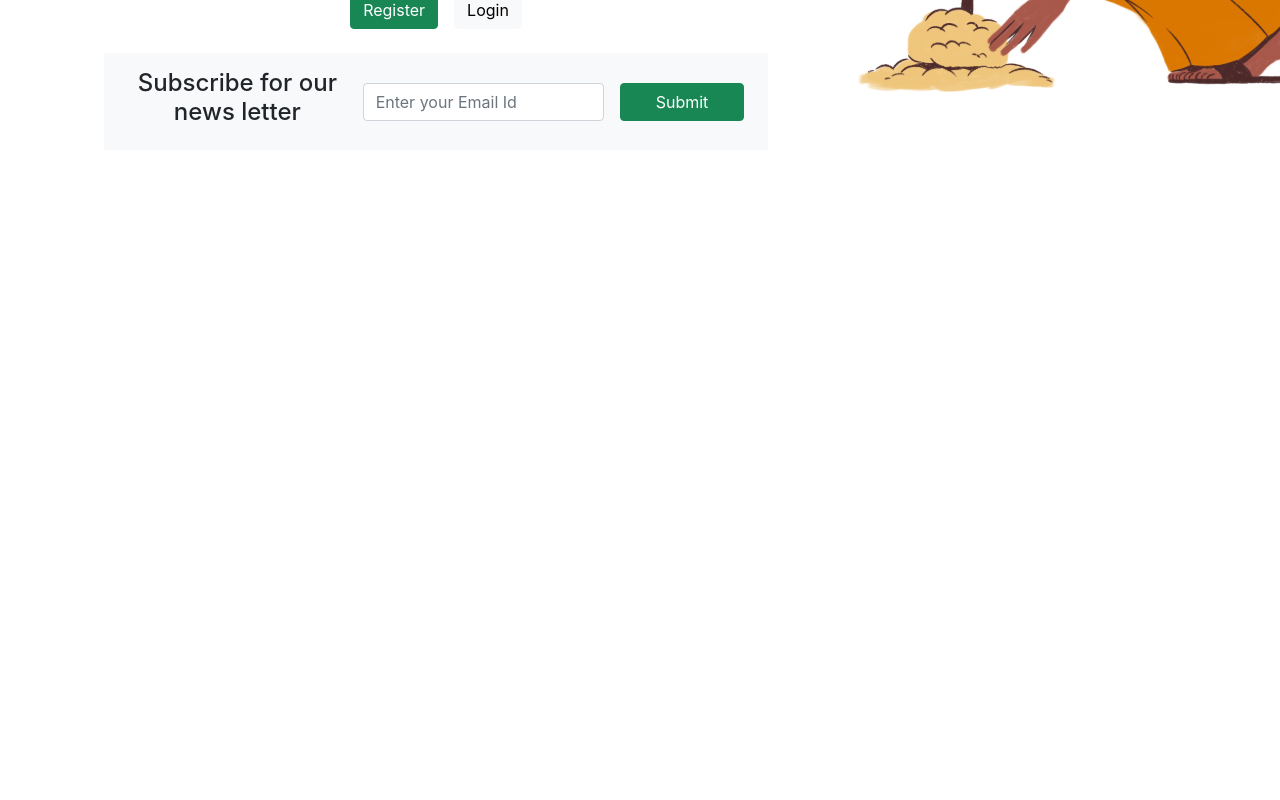
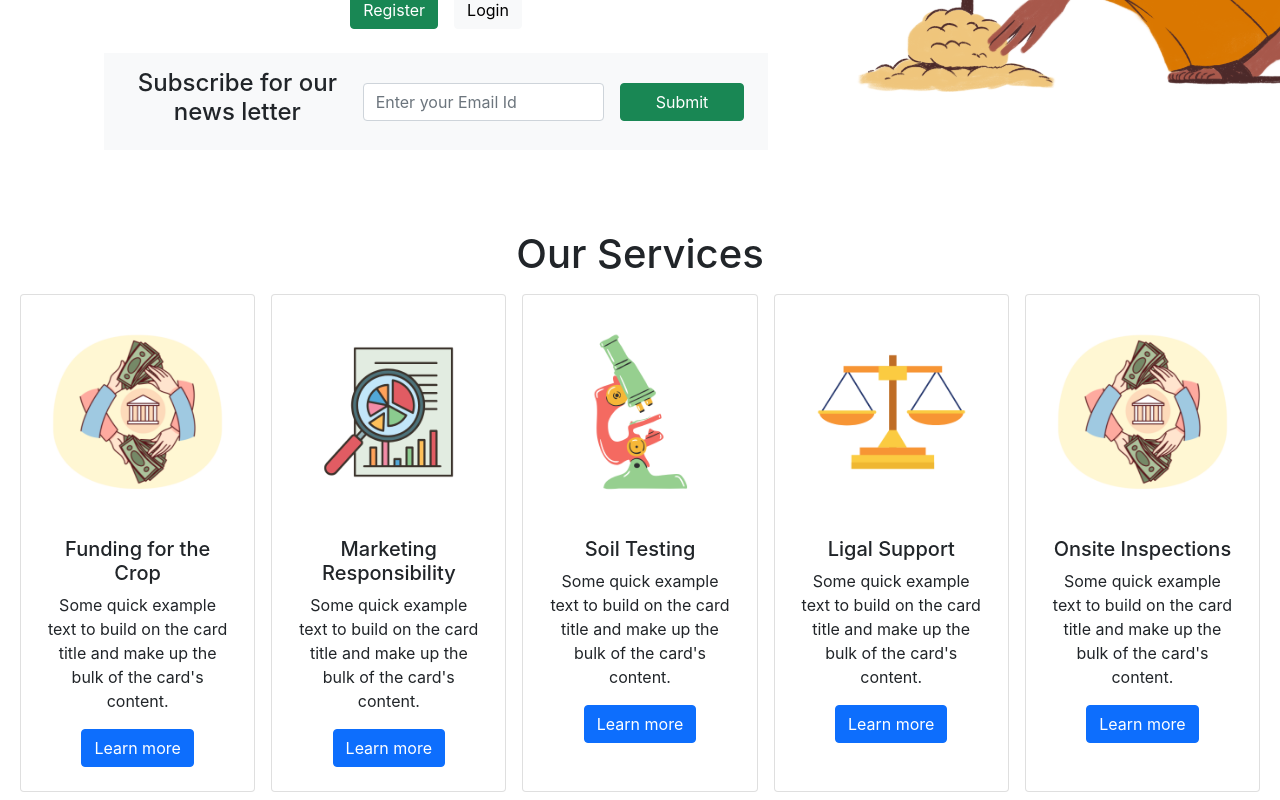
Before and after one commit to HariSirikonda/Agrivive, a React (Create React App) app: page / in a window 1280 px wide. Shown: the part 460-1260 px from the top of the page. Before the commit the page ends 800 px from the top, so only its background shows below. Built offline with nearby package versions, Linux system fonts and the light colour scheme.

Commit message:
Services Section

```diff
--- a/src/components/home.js
+++ b/src/components/home.js
@@ -36,6 +36,52 @@ function Home() {
                     </div>
                 </div>
             </section>
+            {/* Services section */}
+            <section className='container-fluid'>
+                <h1 className='text-dark'>Our Services</h1>
+                <div className='d-flex'>
+                    <div className="card w-25 m-2 p-2">
+                        <img src={Loans} className="card-img-top" alt="Show me"></img>
+                            <div className="card-body">
+                                <h5 className="card-title">Funding for the Crop</h5>
+                                <p className="card-text">Some quick example text to build on the card title and make up the bulk of the card's content.</p>
+                                <a href="#" className="btn btn-primary">Learn more</a>
+                            </div>
+                    </div>
+                    <div className="card w-25 m-2 p-2">
+                        <img src={Marketing} className="card-img-top" alt="Show me"></img>
+                            <div className="card-body">
+                                <h5 className="card-title">Marketing Responsibility</h5>
+                                <p className="card-text">Some quick example text to build on the card title and make up the bulk of the card's content.</p>
+                                <a href="#" className="btn btn-primary">Learn more</a>
+                            </div>
+                    </div>
+                    <div className="card w-25 m-2 p-2">
+                        <img src={Testing} className="card-img-top" alt="Show me"></img>
+                            <div className="card-body">
+                                <h5 className="card-title">Soil Testing</h5>
+                                <p className="card-text">Some quick example text to build on the card title and make up the bulk of the card's content.</p>
+                                <a href="#" className="btn btn-primary">Learn more</a>
+                            </div>
+                    </div>
+                    <div className="card w-25 m-2 p-2">
+                        <img src={Ligal} className="card-img-top" alt="Show me"></img>
+                            <div className="card-body">
+                                <h5 className="card-title">Ligal Support</h5>
+                                <p className="card-text">Some quick example text to build on the card title and make up the bulk of the card's content.</p>
+                                <a href="#" className="btn btn-primary">Learn more</a>
+                            </div>
+                    </div>
+                    <div className="card w-25 m-2 p-2">
+                        <img src={Loans} className="card-img-top" alt="Show me"></img>
+                            <div className="card-body">
+                                <h5 className="card-title">Onsite Inspections</h5>
+                                <p className="card-text">Some quick example text to build on the card title and make up the bulk of the card's content.</p>
+                                <a href="#" className="btn btn-primary">Learn more</a>
+                            </div>
+                    </div>
+                </div>
+            </section>
         </>
     );
 }
```
Also changed, not shown: src/components/images/inspection.png (added).
